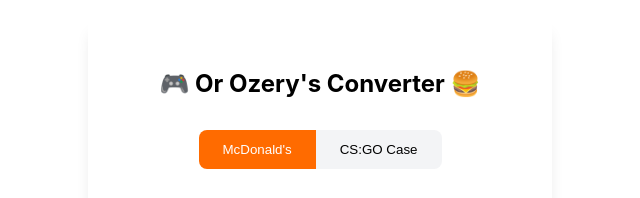
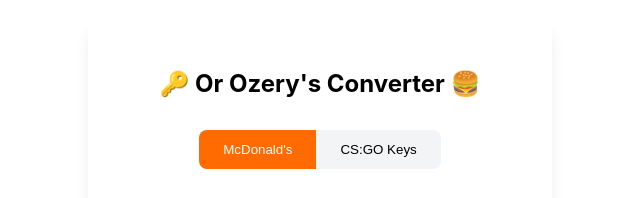
Before and after one commit to TNBoiBoi/testwebsite2, a plain HTML site: page index.html in a window 1280 px wide. Both pictures are taken after a click on the button "McDonald's". Shown: the part 157-355 px from the top of the page, 320-960 px from the left. Drawn offline with Linux system fonts and the light colour scheme.

Commit message:
Update index.html

```diff
--- a/index.html
+++ b/index.html
@@ -156,11 +156,11 @@
     </div>
 
     <div class="converter-card">
-        <h1 class="title">🎮 Or Ozery's Converter 🍔</h1>
+        <h1 class="title">🔑 Or Ozery's Converter 🍔</h1>
 
         <div class="toggle-container">
             <button class="toggle-button active" data-converter="mcdonalds">McDonald's</button>
-            <button class="toggle-button" data-converter="case">CS:GO Case</button>
+            <button class="toggle-button" data-converter="case">CS:GO Keys</button>
         </div>
 
         <div class="input-group">
@@ -198,8 +198,8 @@
                     item.textContent = '🍔';
                 } else {
                     const img = document.createElement('img');
-                    img.src = 'https://pub-5f12f7508ff04ae5925853dee0438460.r2.dev/data/csgo/resource/flash/econ/weapon_cases/crate_community_32.png';
-                    img.alt = 'CS:GO Case';
+                    img.src = 'https://community.fastly.steamstatic.com/economy/image/-9a81dlWLwJ2UUGcVs_nsVtzdOEdtWwKGZZLQHTxDZ7I56KU0Zwwo4NUX4oFJZEHLbXX7gNTPcUlrBpNQ0LvROW-0vDYVkQ6d1QFsO2kKAYzhPDJd2wUtd61l9HZlqfxZe2HwDtUscYo0r6WodWn2RqkpRRDMuS_sw/360fx360f';
+                    img.alt = 'CS:GO Keys';
                     item.appendChild(img);
                 }
 
@@ -219,10 +219,10 @@
                 emoji: "🍔"
             },
             case: {
-                rate: 3.5,
-                unit: "CS:GO Cases",
-                note: "(Based on ₪3.5 per case)",
-                emoji: "📦"
+                rate: 9.5,
+                unit: "CS:GO Keys",
+                note: "(Based on ₪3.5 per key)",
+                emoji: "🔑"
             }
         };
 
```
